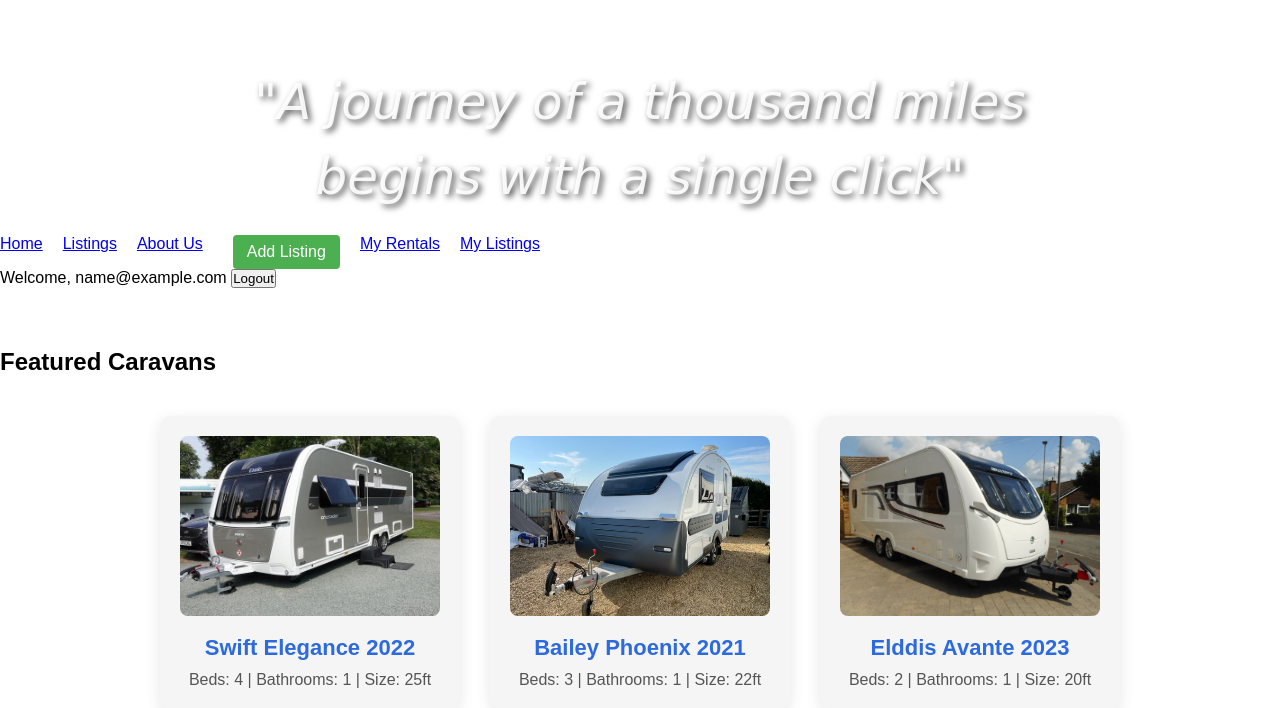
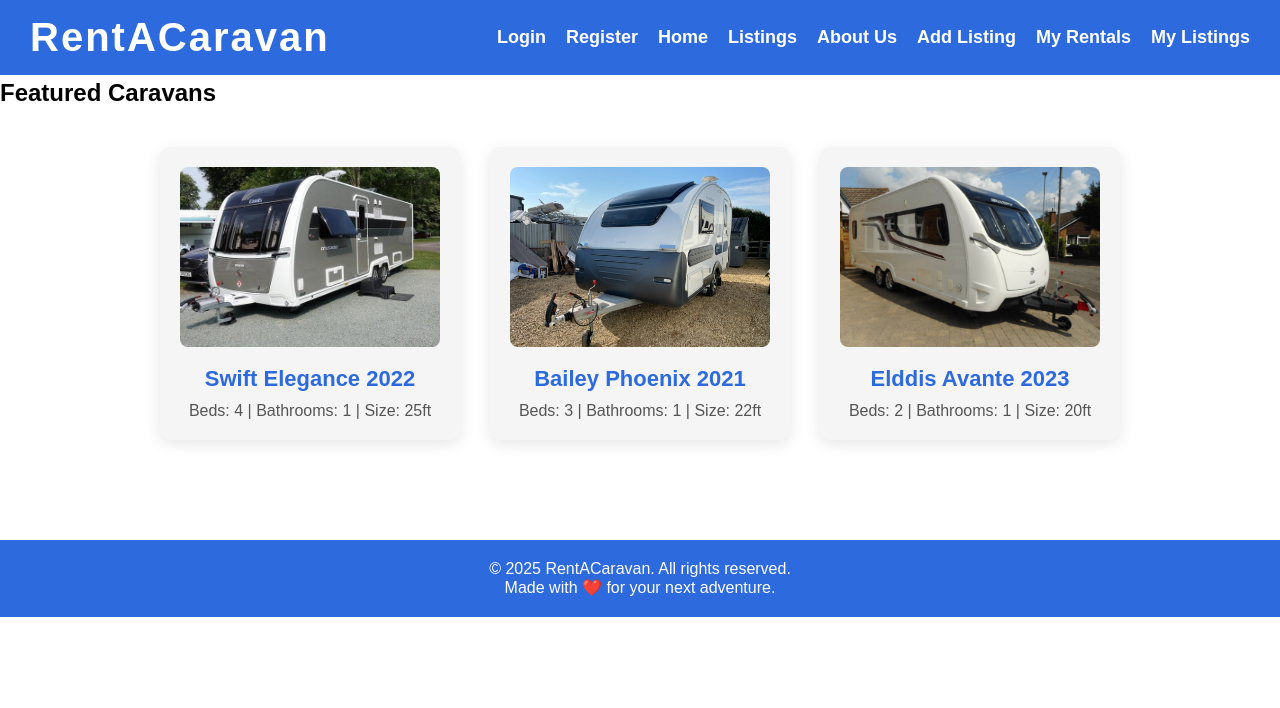
Before and after one commit to Salak0/rentMyCaravan, a PHP site: page /index.php in a window 1280 px wide. Shown: the top 708 px of the page. After the commit the page ends 617 px from the top, so only its background shows below. Run offline with PHP 8.4, Linux system fonts and the light colour scheme; the visitor is signed in with stand-in values (Sample User, id 1).

Commit message:
working header
working header and css

```diff
--- a/header.php
+++ b/header.php
@@ -18,24 +18,21 @@ $loggedIn = isset($_SESSION["email_id"]);
 
 <div class="main">
     <!-- Navigation bar -->
-    <nav class="navbar">
-        <div class="icon">
-            <h2 class="logo">RentACaravan</h2>
-            <div class="quote-container">
-                <p class="quote-content">"A journey of a thousand miles<br>begins with a single click"</p>
-            </div>
-        </div>
+    <header class="header">
+        <h2 class="logo">RentACaravan</h2>
+        <div class="nav-links">
+            <a href="login.php" class="nav-link">Login</a>
+            <a href="register.php" class="nav-link">Register</a>
 
-        <!-- New navigation links -->
-        <div class="nav-links">
-            <a href="index.php" class="nav-button">Home</a>
-            <a href="listings.php" class="nav-button">Listings</a>
-            <a href="aboutUs.php" class="nav-button">About Us</a>
+            <a href="index.php" class="nav-link">Home</a>
+            <a href="listings.php" class="nav-link">Listings</a>
+            <a href="aboutUs.php" class="nav-link">About Us</a>
             <?php if ($loggedIn): ?>
-        <a href="addCaravan.php" class="nav-button add-listing">Add Listing</a>
-        <a href="myRentals.php" class="nav-button">My Rentals</a>
-        <a href="myListings.php" class="nav-button">My Listings</a>
-    <?php endif; ?>
+            <a href="addCaravan.php" class="nav-link">Add Listing</a>
+            <a href="myRentals.php" class="nav-link">My Rentals</a>
+            <a href="myListings.php" class="nav-link">My Listings</a>
+            <?php endif; ?>
+    </header>
 
 
 
```
Also changed, not shown: pages/index.html (+9 -1 lines).
